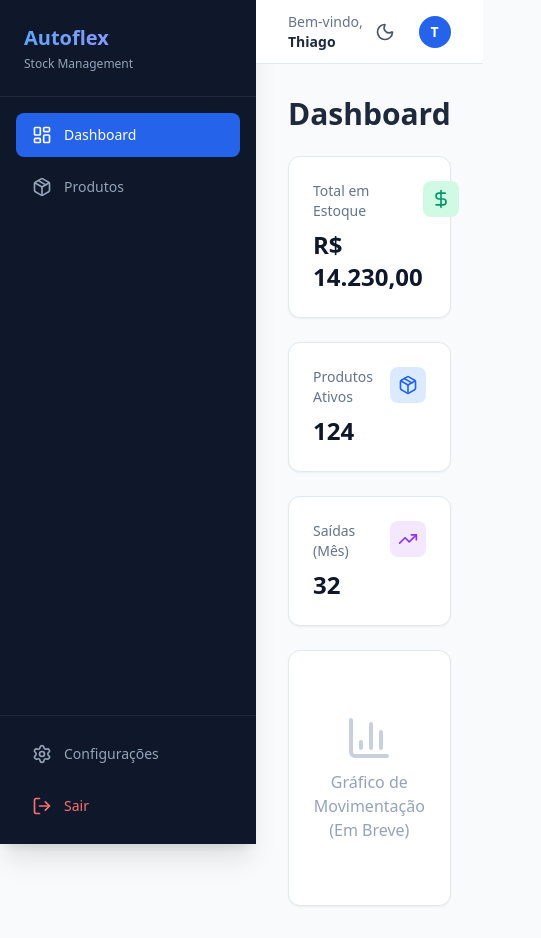
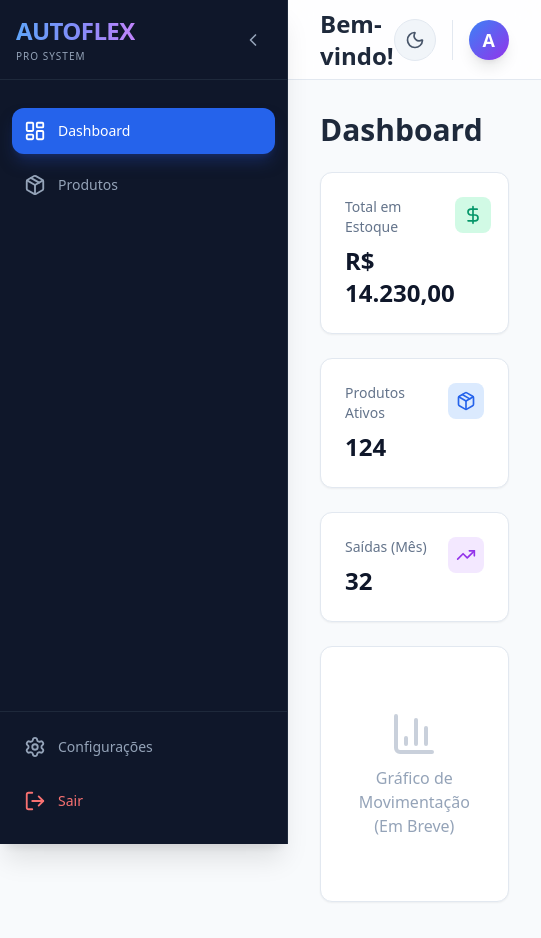
Before and after one commit to thipereira02/autoflex-tech-test, a React app in the folder frontend/: page / in a window 390 px wide. Shown: the whole page, 541 px wide, since content can reach past the window. Built offline with nearby package versions, Linux system fonts and the light colour scheme; the HTML template or start-up script is replaced by a standard one.

Commit message:
feat: redesign layout with collapsible sidebar, branding and mobile fixes

```diff
--- a/frontend/src/components/MainLayout.tsx
+++ b/frontend/src/components/MainLayout.tsx
@@ -1,77 +1,106 @@
+import { useState } from 'react';
 import { Outlet, Link, useLocation } from 'react-router-dom';
-import { LayoutDashboard, Package, Settings, LogOut, Sun, Moon } from 'lucide-react';
+import { LayoutDashboard, Package, Settings, LogOut, Sun, Moon, Menu, ChevronLeft } from 'lucide-react';
 import { useTheme } from 'next-themes';
 
 export function MainLayout() {
   const location = useLocation();
   const { theme, setTheme } = useTheme();
 
+  const [isSidebarOpen, setIsSidebarOpen] = useState(true);
+
   const isActive = (path: string) => location.pathname === path;
 
   return (
-    <div className="min-h-screen bg-slate-50 dark:bg-slate-950 flex transition-colors duration-300">
-      <aside className="w-64 bg-slate-900 text-white flex flex-col fixed h-full z-10 shadow-xl transition-colors duration-300">
-        <div className="p-6 border-b border-slate-800">
-          <h1 className="text-xl font-bold bg-gradient-to-r from-blue-400 to-purple-400 bg-clip-text text-transparent">
-            Autoflex
-          </h1>
-          <p className="text-xs text-slate-400 mt-1">Stock Management</p>
+    <div className="min-h-screen flex transition-colors duration-300">
+
+      <aside
+        className={`${
+          isSidebarOpen ? 'w-72' : 'w-20'
+        } bg-slate-900 text-white flex flex-col fixed h-full z-20 shadow-xl transition-all duration-300 ease-in-out border-r border-slate-800`}
+      >
+        <div className="h-20 flex items-center justify-between px-4 border-b border-slate-800">
+
+          <div className={`overflow-hidden transition-all duration-300 ${isSidebarOpen ? 'w-auto opacity-100' : 'w-0 opacity-0'}`}>
+            <h1 className="text-2xl font-extrabold bg-gradient-to-r from-blue-400 via-indigo-400 to-purple-400 bg-clip-text text-transparent whitespace-nowrap tracking-tight">
+              AUTOFLEX
+            </h1>
+            <p className="text-[10px] text-slate-400 font-medium tracking-widest uppercase mt-0.5">PRO SYSTEM</p>
+          </div>
+
+          <button
+            onClick={() => setIsSidebarOpen(!isSidebarOpen)}
+            className="p-2 rounded-lg text-slate-400 hover:text-white hover:bg-slate-800 transition-colors"
+          >
+            {isSidebarOpen ? <ChevronLeft size={20} /> : <Menu size={20} />}
+          </button>
         </div>
 
-        <nav className="flex-1 p-4 space-y-2">
-          <Link
+        <nav className="flex-1 p-3 space-y-2 mt-4">
+          <NavItem
             to="/"
-            className={`flex items-center gap-3 px-4 py-3 rounded-lg text-sm font-medium transition-colors ${
-              isActive('/')
-                ? 'bg-blue-600 text-white'
-                : 'text-slate-400 hover:text-white hover:bg-slate-800'
-            }`}
-          >
-            <LayoutDashboard size={20} />
-            Dashboard
-          </Link>
-
-          <Link
+            icon={<LayoutDashboard size={22} />}
+            label="Dashboard"
+            isActive={isActive('/')}
+            isOpen={isSidebarOpen}
+          />
+          <NavItem
             to="/products"
-            className={`flex items-center gap-3 px-4 py-3 rounded-lg text-sm font-medium transition-colors ${
-              isActive('/products')
-                ? 'bg-blue-600 text-white'
-                : 'text-slate-400 hover:text-white hover:bg-slate-800'
-            }`}
-          >
-            <Package size={20} />
-            Produtos
-          </Link>
+            icon={<Package size={22} />}
+            label="Produtos"
+            isActive={isActive('/products')}
+            isOpen={isSidebarOpen}
+          />
         </nav>
 
-        <div className="p-4 border-t border-slate-800 space-y-2">
-           <button className="w-full flex items-center gap-3 px-4 py-3 rounded-lg text-sm font-medium text-slate-400 hover:text-white hover:bg-slate-800 transition-colors">
-            <Settings size={20} />
-            Configurações
-          </button>
-          <button className="w-full flex items-center gap-3 px-4 py-3 rounded-lg text-sm font-medium text-red-400 hover:text-red-300 hover:bg-red-900/20 transition-colors">
-            <LogOut size={20} />
-            Sair
+        <div className="p-3 border-t border-slate-800 space-y-2 mb-2">
+           <NavItem
+            to="#"
+            icon={<Settings size={22} />}
+            label="Configurações"
+            isActive={false}
+            isOpen={isSidebarOpen}
+          />
+           <button className={`w-full flex items-center gap-3 px-3 py-3 rounded-xl text-sm font-medium transition-all group ${
+             isSidebarOpen ? 'justify-start' : 'justify-center'
+           } text-red-400 hover:text-red-300 hover:bg-red-900/20`}>
+            <LogOut size={22} />
+            <span className={`transition-all duration-300 ${isSidebarOpen ? 'opacity-100 w-auto' : 'opacity-0 w-0 overflow-hidden'}`}>
+              Sair
+            </span>
           </button>
         </div>
       </aside>
 
-      <main className="flex-1 ml-64">
-        <header className="h-16 bg-white dark:bg-slate-900 border-b border-slate-200 dark:border-slate-800 flex items-center justify-between px-8 sticky top-0 z-20 transition-colors duration-300">
-          <h2 className="text-sm font-medium text-slate-500 dark:text-slate-400">
-            Bem-vindo, <span className="text-slate-800 dark:text-slate-100 font-semibold">Thiago</span>
-          </h2>
+      <main className={`flex-1 transition-all duration-300 ${isSidebarOpen ? 'ml-72' : 'ml-20'}`}>
+
+        <header className="h-20 bg-white/80 dark:bg-slate-900/80 backdrop-blur-md border-b border-slate-200 dark:border-slate-800 flex items-center justify-between px-8 sticky top-0 z-10 transition-colors duration-300">
+
+          <div>
+            <h2 className="text-2xl font-bold text-slate-800 dark:text-white">
+              Bem-vindo!
+            </h2>
+            <p className="text-sm text-slate-500 dark:text-slate-400 hidden sm:block">
+              Aqui está o resumo da sua operação hoje.
+            </p>
+          </div>
 
           <div className="flex items-center gap-4">
             <button
               onClick={() => setTheme(theme === 'dark' ? 'light' : 'dark')}
-              className="p-2 rounded-full hover:bg-slate-100 dark:hover:bg-slate-800 text-slate-600 dark:text-slate-300 transition-colors"
+              className="p-2.5 rounded-full bg-slate-100 dark:bg-slate-800 text-slate-600 dark:text-slate-300 hover:scale-105 transition-all border border-slate-200 dark:border-slate-700"
             >
-              <span className="sr-only">Toggle theme</span>
               {theme === 'dark' ? <Sun size={20} /> : <Moon size={20} />}
             </button>
-            <div className="h-8 w-8 rounded-full bg-blue-600 flex items-center justify-center text-white font-bold text-sm">
-              T
+
+            <div className="flex items-center gap-3 pl-4 border-l border-slate-200 dark:border-slate-700">
+              <div className="text-right hidden md:block">
+                <p className="text-sm font-bold text-slate-800 dark:text-white">Admin</p>
+                <p className="text-xs text-slate-500">Admin</p>
+              </div>
+              <div className="h-10 w-10 rounded-full bg-gradient-to-br from-blue-500 to-purple-600 flex items-center justify-center text-white font-bold text-lg shadow-lg">
+                A
+              </div>
             </div>
           </div>
         </header>
@@ -83,3 +112,32 @@ export function MainLayout() {
     </div>
   );
 }
+
+function NavItem({ to, icon, label, isActive, isOpen }: any) {
+  return (
+    <Link
+      to={to}
+      className={`flex items-center gap-3 px-3 py-3 rounded-xl text-sm font-medium transition-all group relative ${
+        isActive
+          ? 'bg-blue-600 text-white shadow-lg shadow-blue-900/50'
+          : 'text-slate-400 hover:text-white hover:bg-slate-800'
+      } ${isOpen ? 'justify-start' : 'justify-center'}`}
+    >
+      <div className={`${!isActive && 'group-hover:scale-110'} transition-transform duration-200`}>
+        {icon}
+      </div>
+
+      <span className={`whitespace-nowrap transition-all duration-300 ${
+        isOpen ? 'opacity-100 w-auto translate-x-0' : 'opacity-0 w-0 -translate-x-4 overflow-hidden absolute'
+      }`}>
+        {label}
+      </span>
+
+      {!isOpen && (
+        <div className="absolute left-full ml-4 px-2 py-1 bg-slate-800 text-white text-xs rounded opacity-0 group-hover:opacity-100 pointer-events-none transition-opacity z-50 whitespace-nowrap border border-slate-700">
+          {label}
+        </div>
+      )}
+    </Link>
+  )
+}
--- a/frontend/src/index.css
+++ b/frontend/src/index.css
@@ -2,6 +2,14 @@
 @tailwind components;
 @tailwind utilities;
 
-body {
-  @apply bg-slate-50 text-slate-900;
+html, body {
+  @apply bg-slate-50 dark:bg-slate-950 text-slate-900 dark:text-slate-100;
+  min-height: 100vh;
+  margin: 0;
 }
+
+#root {
+  min-height: 100vh;
+  display: flex;
+  flex-direction: column;
+}
```
